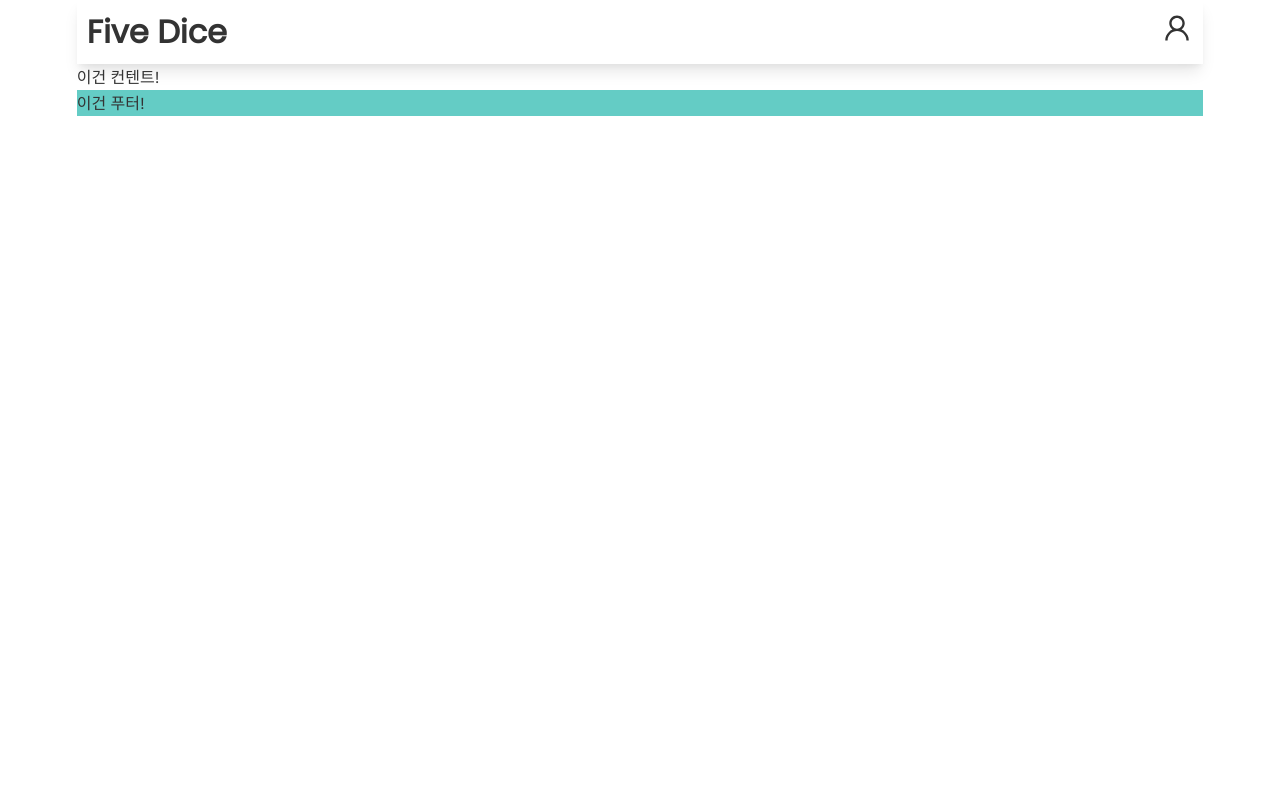
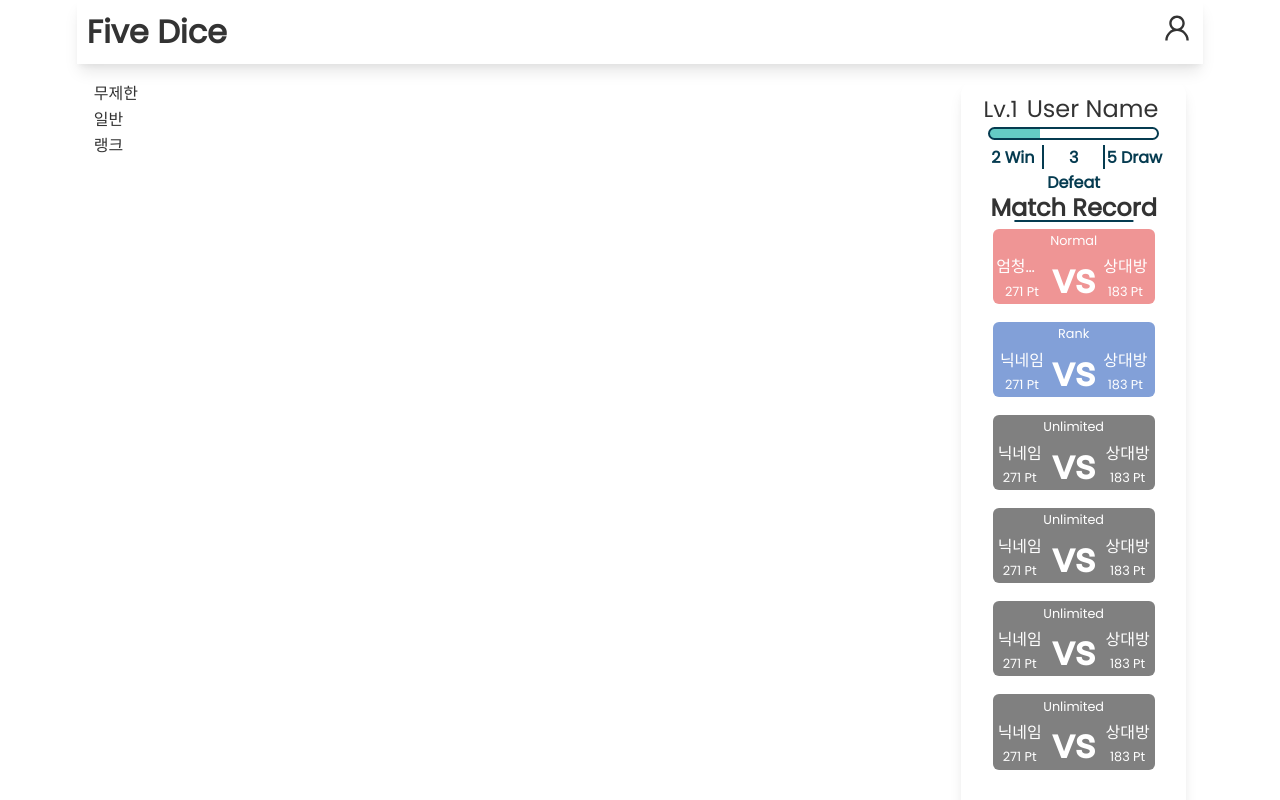
Before and after one commit to DL-Berkey/FiveDice, a React (Vite) app in the folder app/: page / in a window 1280 px wide. Shown: the top 800 px of the page. Built offline with nearby package versions, Linux system fonts and the light colour scheme.

Commit message:
Implements userinfo-component

```diff
--- /dev/null
+++ b/app/src/components/GameInfo.tsx
@@ -0,0 +1,32 @@
+import styled from "styled-components";
+
+const GameInfo = () => {
+    return (
+        <Wrapper>
+            <div className="서버에서 온 게임 리스트">
+                <ul>
+                    <li></li>
+                    <li></li>
+                    <li></li>
+                </ul>
+            </div>
+            <div className="게임 모드">
+                <ul>
+                    <li>무제한</li>
+                    <li>일반</li>
+                    <li>랭크</li>
+                </ul>
+            </div>
+        </Wrapper>
+    );
+};
+
+const Wrapper = styled.section`
+    width: 74%;
+    height: 95%;
+
+    /* background: var(--blue); */
+    /* background: gray; */
+`;
+
+export default GameInfo;
--- /dev/null
+++ b/app/src/components/LevelInfo.tsx
@@ -0,0 +1,72 @@
+import styled from "styled-components";
+
+const LevelInfo = () => {
+    return (
+        <Wrapper>
+            <ExperienceBarInfo>
+                <span>Lv.1</span>
+                <span>User Name</span>
+            </ExperienceBarInfo>
+            <ExperienceBar value="30" />
+        </Wrapper>
+    );
+};
+
+const Wrapper = styled.div`
+    display: flex;
+    flex-direction: column;
+    justify-content: center;
+    align-items: center;
+
+    width: 100%;
+    /* height: fit-content; */
+    height: 10%;
+`;
+
+const ExperienceBarInfo = styled.div`
+    width: 100%;
+    height: fit-content;
+
+    font-size: 1.5rem;
+
+    & span {
+        display: inline-block;
+
+        height: fit-content;
+        min-height: 35px;
+    }
+
+    & :first-child {
+        font-size: 1.4rem;
+        margin-right: 5%;
+    }
+`;
+
+const ExperienceBar = styled.div<{ value: string }>`
+    position: relative;
+
+    width: 95%;
+    height: 0.8rem;
+
+    margin-bottom: 3%;
+
+    border: 2px solid var(--navy);
+    border-radius: 8px;
+
+    &::before {
+        content: "";
+
+        position: absolute;
+        top: 0;
+        left: 0;
+
+        width: ${(props) => props.value + "%"};
+        height: 100%;
+
+        background: var(--teal);
+
+        z-index: -1;
+    }
+`;
+
+export default LevelInfo;
--- /dev/null
+++ b/app/src/components/MatchRecord.tsx
@@ -0,0 +1,209 @@
+import styled from "styled-components";
+
+const MatchRecord = () => {
+    return (
+        <Wrapper>
+            <RecordTitle>Match Record</RecordTitle>
+            <RecordContainer>
+                <RecordItem value="defeat">
+                    <Mode>Normal</Mode>
+                    <UserName>엄청긴닉네임</UserName>
+                    <UserPoint>271 Pt</UserPoint>
+                    <VSMark>vs</VSMark>
+                    <EnemyName>상대방</EnemyName>
+                    <EnemyPoint>183 Pt</EnemyPoint>
+                </RecordItem>
+                <RecordItem value="win">
+                    <Mode>Rank</Mode>
+                    <UserName>닉네임</UserName>
+                    <UserPoint>271 Pt</UserPoint>
+                    <VSMark>vs</VSMark>
+                    <EnemyName>상대방</EnemyName>
+                    <EnemyPoint>183 Pt</EnemyPoint>
+                </RecordItem>
+                <RecordItem value="draw">
+                    <Mode>Unlimited</Mode>
+                    <UserName>닉네임</UserName>
+                    <UserPoint>271 Pt</UserPoint>
+                    <VSMark>vs</VSMark>
+                    <EnemyName>상대방</EnemyName>
+                    <EnemyPoint>183 Pt</EnemyPoint>
+                </RecordItem>
+                <RecordItem value="draw">
+                    <Mode>Unlimited</Mode>
+                    <UserName>닉네임</UserName>
+                    <UserPoint>271 Pt</UserPoint>
+                    <VSMark>vs</VSMark>
+                    <EnemyName>상대방</EnemyName>
+                    <EnemyPoint>183 Pt</EnemyPoint>
+                </RecordItem>
+                <RecordItem value="draw">
+                    <Mode>Unlimited</Mode>
+                    <UserName>닉네임</UserName>
+                    <UserPoint>271 Pt</UserPoint>
+                    <VSMark>vs</VSMark>
+                    <EnemyName>상대방</EnemyName>
+                    <EnemyPoint>183 Pt</EnemyPoint>
+                </RecordItem>
+                <RecordItem value="draw">
+                    <Mode>Unlimited</Mode>
+                    <UserName>닉네임</UserName>
+                    <UserPoint>271 Pt</UserPoint>
+                    <VSMark>vs</VSMark>
+                    <EnemyName>상대방</EnemyName>
+                    <EnemyPoint>183 Pt</EnemyPoint>
+                </RecordItem>
+            </RecordContainer>
+            <RecordPagination>
+                <span>
+                    <button>이전</button>
+                </span>
+                <span>1</span>
+                <span>2</span>
+                <span>3</span>
+                <span>4</span>
+                <span>5</span>
+                <span>
+                    <button>다음</button>
+                </span>
+            </RecordPagination>
+        </Wrapper>
+    );
+};
+
+const Wrapper = styled.div`
+    flex: 1;
+
+    display: flex;
+    flex-direction: column;
+
+    height: 87%;
+`;
+
+const RecordTitle = styled.div`
+    position: relative;
+
+    height: 4%;
+
+    font-size: 1.5rem;
+    font-weight: 700;
+    text-align: center;
+    line-height: 1;
+
+    margin-bottom: 5%;
+
+    &::after {
+        content: "";
+
+        position: absolute;
+        left: 50%;
+        top: 100%;
+
+        width: 65%;
+
+        border: 1px solid var(--navy);
+
+        transform: translateX(-50%);
+    }
+`;
+
+const RecordContainer = styled.ul`
+    display: flex;
+    flex-direction: column;
+    align-items: center;
+
+    height: 92%;
+`;
+
+const RecordItem = styled.li<{ value: "win" | "defeat" | "draw" }>`
+    display: grid;
+    grid-template-columns: repeat(3, 1fr);
+    grid-template-rows: repeat(3, 1fr);
+    grid-template-areas:
+        ". mode ."
+        "user_name vs_mark enemy_name"
+        "user_point vs_mark enemy_point";
+    align-items: center;
+
+    width: 90%;
+    height: 12%;
+
+    padding: 0 2%;
+
+    font-size: 0.8rem;
+    text-align: center;
+    color: white;
+
+    border-radius: 6px;
+    background: ${(props) => {
+        switch (props.value) {
+            case "win":
+                return "var(--win)";
+            case "defeat":
+                return "var(--defeat)";
+            case "draw":
+                return "var(--draw)";
+        }
+    }};
+
+    & + & {
+        margin-top: 18px;
+    }
+`;
+
+const Mode = styled.div`
+    grid-area: mode;
+
+    color: inherit;
+`;
+
+const UserName = styled.div`
+    grid-area: user_name;
+
+    font-size: 1rem;
+    overflow: hidden;
+    text-overflow: ellipsis;
+    white-space: nowrap;
+    color: inherit;
+`;
+
+const EnemyName = styled.div`
+    grid-area: enemy_name;
+
+    font-size: 1rem;
+    color: inherit;
+`;
+const VSMark = styled.div`
+    grid-area: vs_mark;
+
+    font-size: 2.5rem;
+    font-weight: 700;
+    color: inherit;
+`;
+const UserPoint = styled.div`
+    grid-area: user_point;
+
+    color: inherit;
+`;
+const EnemyPoint = styled.div`
+    grid-area: enemy_point;
+
+    color: inherit;
+`;
+
+const RecordPagination = styled.div`
+    display: flex;
+    justify-content: center;
+    align-items: center;
+    gap: 5%;
+
+    height: 4%;
+
+    & :first-child,
+    :last-child {
+        font-size: 1.2rem;
+        font-weight: 700;
+    }
+`;
+
+export default MatchRecord;
--- /dev/null
+++ b/app/src/components/ScoreList.tsx
@@ -0,0 +1,37 @@
+import styled from "styled-components";
+
+const ScoreList = () => {
+    return (
+        <Wrapper>
+            <ScoreItem>2 Win</ScoreItem>
+            <ScoreItem>3 Defeat</ScoreItem>
+            <ScoreItem>5 Draw</ScoreItem>
+        </Wrapper>
+    );
+};
+
+const Wrapper = styled.ul`
+    display: flex;
+    justify-content: space-between;
+
+    height: 3%;
+
+    margin-bottom: 15%;
+`;
+
+const ScoreItem = styled.li`
+    flex: 1;
+
+    height: 100%;
+
+    font-size: 1rem;
+    text-align: center;
+    font-weight: 700;
+    color: var(--navy);
+
+    & + & {
+        border-left: 2px solid var(--navy);
+    }
+`;
+
+export default ScoreList;
--- /dev/null
+++ b/app/src/components/UserInfo.tsx
@@ -0,0 +1,29 @@
+import styled from "styled-components";
+import LevelInfo from "./LevelInfo";
+import ScoreList from "./ScoreList";
+import MatchRecord from "./MatchRecord";
+
+const UserInfo = () => {
+    return (
+        <Wrapper>
+            <LevelInfo />
+            <ScoreList />
+            <MatchRecord />
+        </Wrapper>
+    );
+};
+
+const Wrapper = styled.section`
+    display: flex;
+    flex-direction: column;
+
+    width: 20%;
+    height: 95%;
+
+    padding: 1% 2%;
+
+    border-radius: 15px;
+    box-shadow: var(--shadow);
+`;
+
+export default UserInfo;
--- a/app/src/components/layout/Content.tsx
+++ b/app/src/components/layout/Content.tsx
@@ -1,11 +1,22 @@
 import styled from "styled-components";
+import GameInfo from "../GameInfo";
+import UserInfo from "../UserInfo";
 
 const Content = () => {
-    return <Wrapper>이건 컨텐트!</Wrapper>;
+    return (
+        <Wrapper>
+            <GameInfo />
+            <UserInfo />
+        </Wrapper>
+    );
 };
 
 const Wrapper = styled.main`
-    /* background: var(--blue); */
+    flex-grow: 1;
+
+    display: flex;
+    justify-content: center;
+    gap: 3%;
 `;
 
 export default Content;
--- a/app/src/components/layout/Header.tsx
+++ b/app/src/components/layout/Header.tsx
@@ -24,12 +24,12 @@ const Wrapper = styled.header`
     font-size: 2rem;
 
     padding: 0 10px;
+    margin-bottom: 2vh;
 
     line-height: 8vh;
     font-weight: 700;
 
-    box-shadow: rgba(0, 0, 0, 0.1) 0px 10px 15px -3px,
-        rgba(0, 0, 0, 0.05) 0px 4px 6px -2px;
+    box-shadow: var(--shadow);
 `;
 
 const Logo = styled.div`
--- a/app/src/components/layout/Layout.tsx
+++ b/app/src/components/layout/Layout.tsx
@@ -17,7 +17,12 @@ const Layout = () => {
 };
 
 const Wrapper = styled.div`
+    display: flex;
+    flex-direction: column;
+
     padding: 0 6%;
+
+    height: 100vh;
 `;
 
 export default Layout;
--- a/app/src/styles/GlobalStyle.tsx
+++ b/app/src/styles/GlobalStyle.tsx
@@ -8,6 +8,13 @@ const GlobalStyle = createGlobalStyle`
         --blue: #176B87;
         --teal: #64CCC5;
         --gray: #EEEEEE;
+
+        --win: #82A0D8;
+        --defeat: #EF9595;
+        --draw: gray;
+
+        --shadow: rgba(0, 0, 0, 0.1) 0px 10px 15px -3px,
+        rgba(0, 0, 0, 0.05) 0px 4px 6px -2px;
     }
 
     * {
@@ -32,6 +39,9 @@ const GlobalStyle = createGlobalStyle`
         }
     }
 
+    ul, ol {
+        list-style: none;
+    }
 `;
 
 export default GlobalStyle;
```
